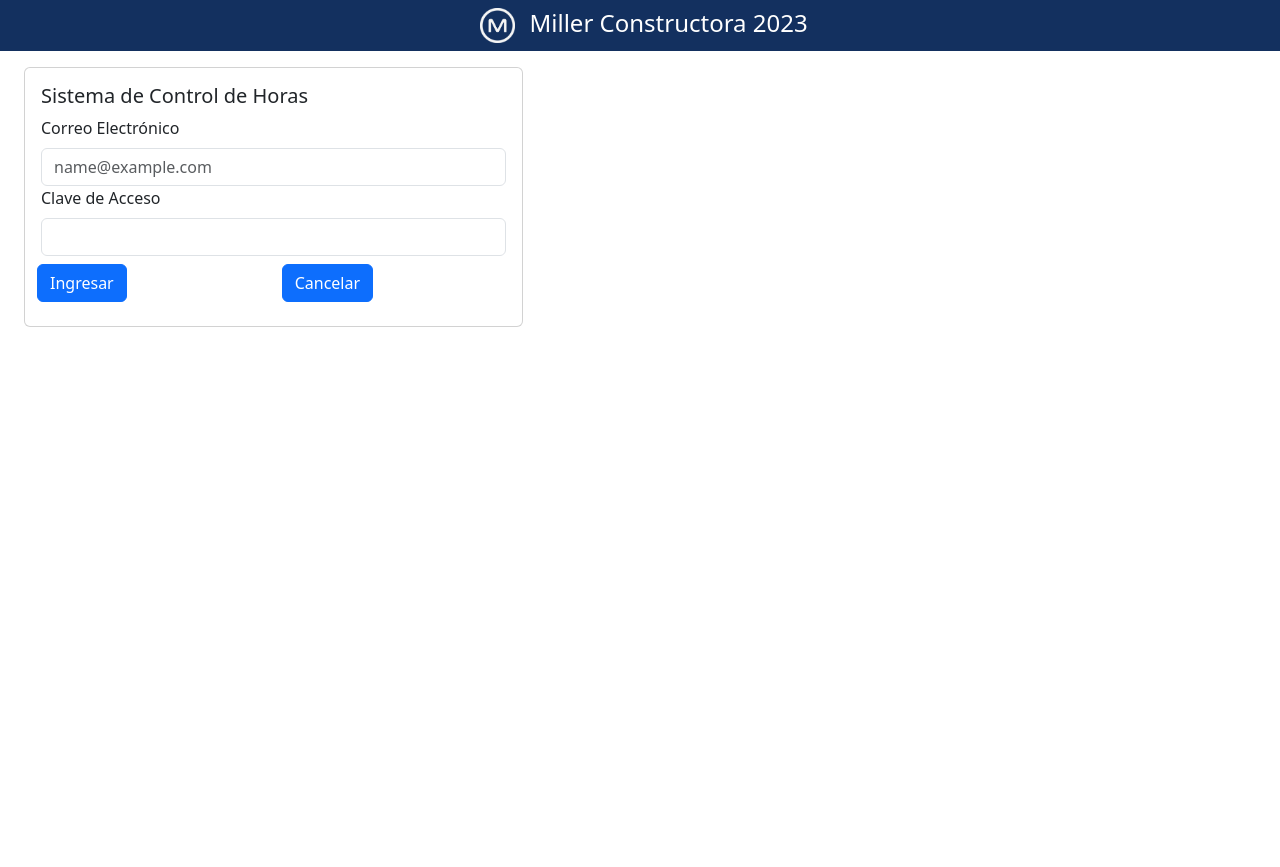
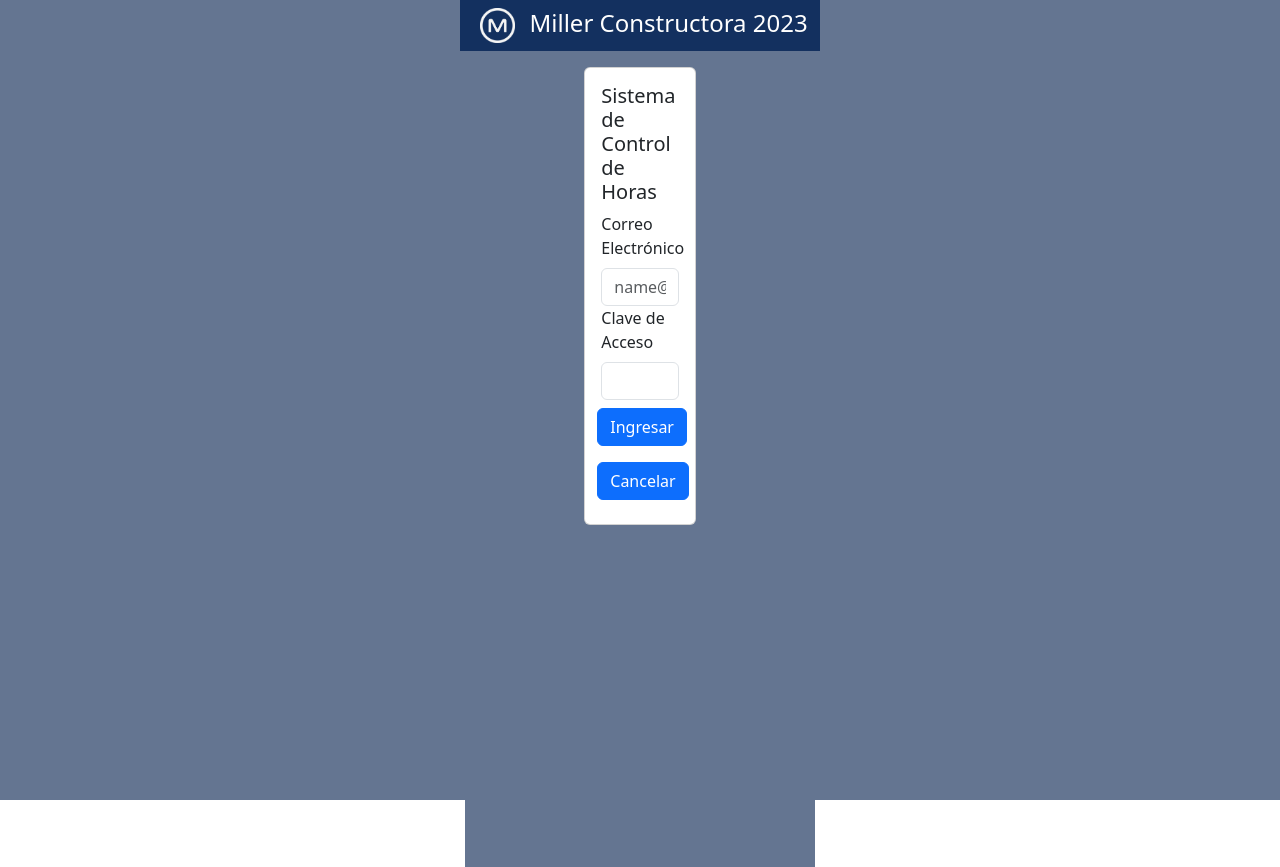
Before and after one commit to lexRojas/lottery-app, a React (Create React App) app: page / in a window 1280 px wide. Before the commit the page ends 800 px from the top, so only its background shows below. Built offline with nearby package versions, Linux system fonts and the light colour scheme.

Commit message:
cambios esteticos

```diff
--- a/src/App.js
+++ b/src/App.js
@@ -11,12 +11,12 @@ import Proyectos from "./pages/Proyectos";
 function App() {
   return (
     <BrowserRouter>
-      <Container fluid>
+      <Container fluid className="fondo">
         <Row className="barra">
           <HeaderBar />
         </Row>
         <Row>
-        <Container fluid>
+        <Container fluid className="fondo">
               <Routes>
                 <Route path="/" element={<Login />} />
                 <Route path="/proyectos" element={<Proyectos/>} />
--- a/src/components/ProyectoSelector.jsx
+++ b/src/components/ProyectoSelector.jsx
@@ -28,8 +28,8 @@ function ProyectoSelector() {
   return (
     <Container>
       <Row className="contenedor">
-        <Col lg={5} xs={10} className="bordes">
-          <Form  onSubmit={onSubmit}>
+        <Col lg={5} xs={10} className="bordes fondo-windows">
+          <Form   onSubmit={onSubmit}>
             <Form.Group className="m-3" controlId="frmFiltro">
               <Row>
                 <Col lg={9}>
--- a/src/css/style.css
+++ b/src/css/style.css
@@ -1,20 +1,38 @@
+body html {
+
+  margin: 0px;
+  height: 100vh;
+  width: 100vh;
+
+}
+
+
 .barra {
   background-color: #13305f;
   color: white;
-  display: flex;
+  display: block;
   justify-content: center;
   flex-direction: row;
   padding-bottom: 0px;
   margin-bottom: 1rem;
   text-align: center;
-  align-items: baseline;
+  align-items: center;
   font-style: Georgia;
   font-size: 1.5rem;
 }
 .fondo {
-  background-color: #1b3f79;
+  background-color: #647591;
+  height: 100vh;
+  display: block;
+  align-items: center;
+  justify-items: center;
 }
 
+.fondo-windows{
+  background-color:  white;
+
+
+}
 /* estilo barra lateral */
 
 .barraLateral {
--- a/src/pages/Login.jsx
+++ b/src/pages/Login.jsx
@@ -31,10 +31,10 @@ function Login() {
   }
 
   return (
-    <Container fluid>
+    <Container className="col-lg-5">
       <Row >
-        <Col className="col-lg-5">
-          <Card >
+        <Col >
+          <Card className="fondo-windows">
             <Card.Body>
               <Card.Title>Sistema de Control de Horas</Card.Title>
                <Card.Text>
```
